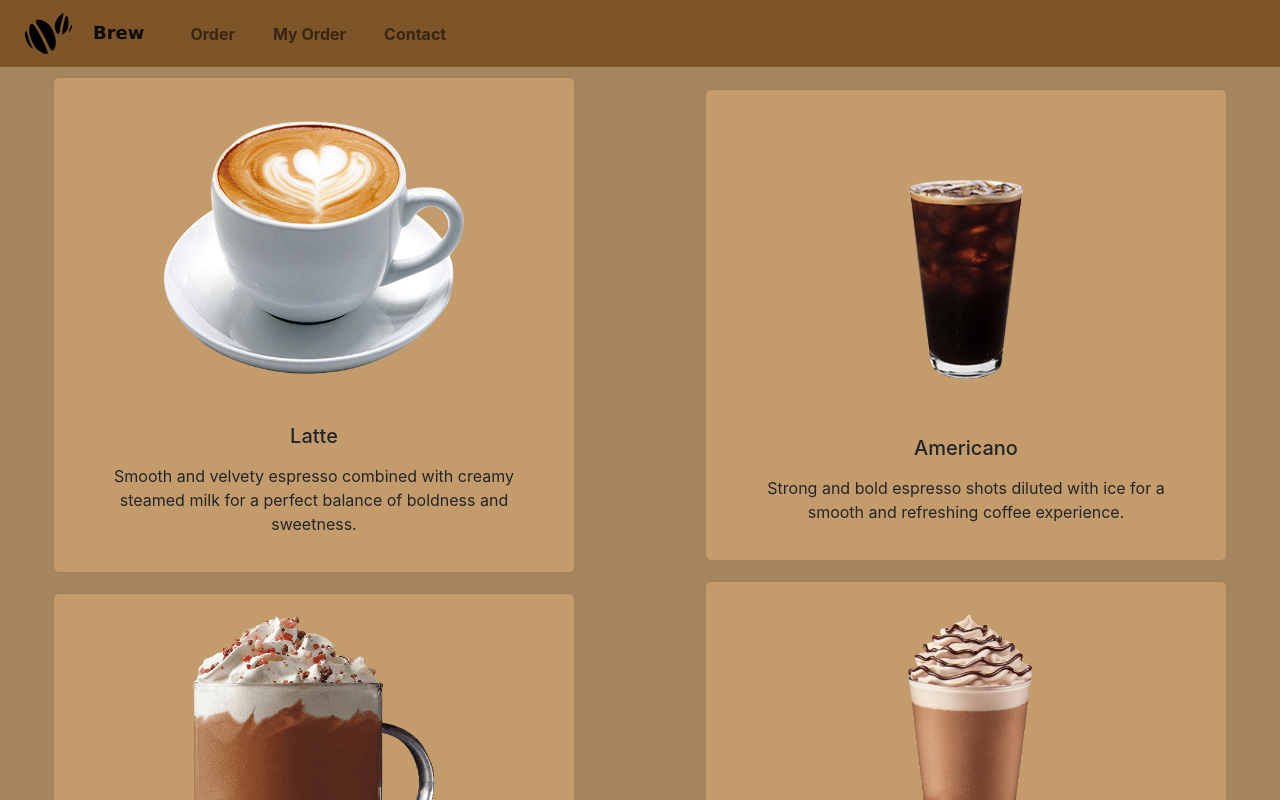
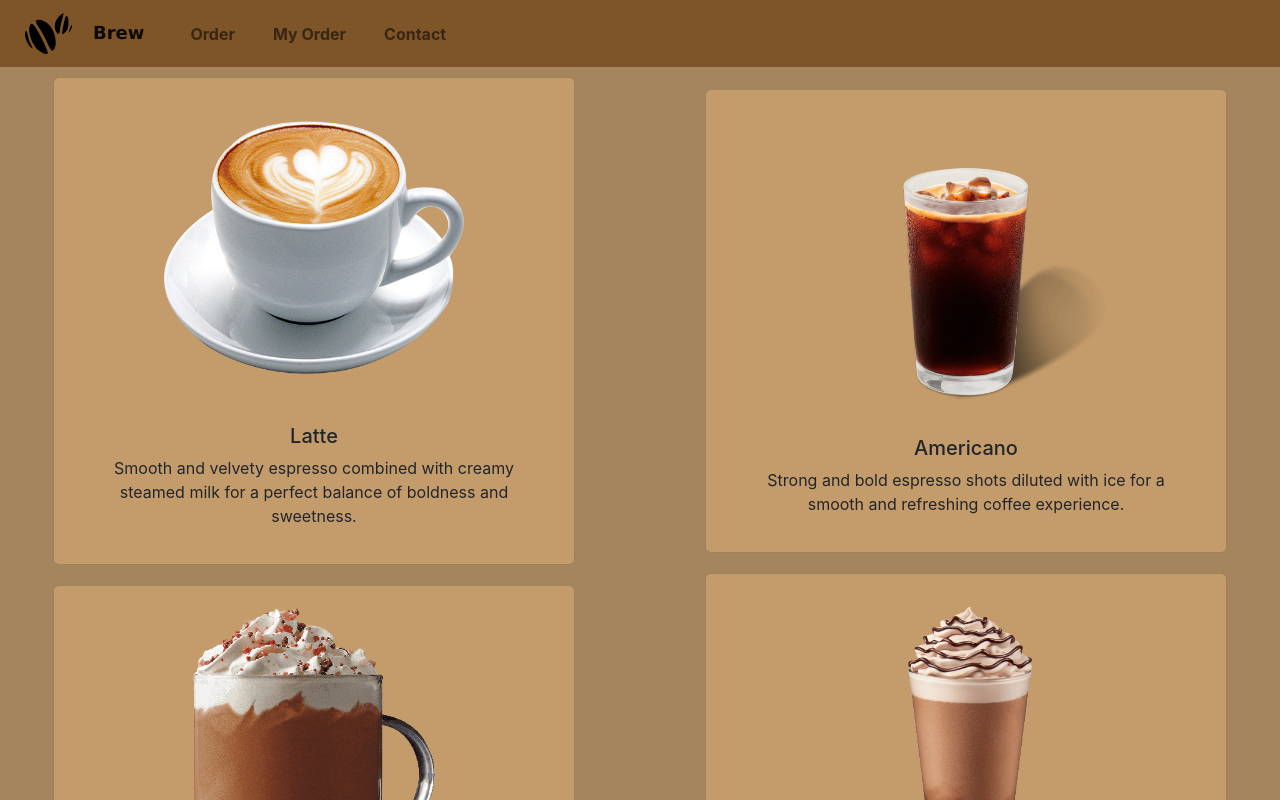
Before and after one commit to selimcavas/brew, a React (Create React App) app in the folder brew/: page / in a window 1280 px wide. Shown: the top 800 px of the page. Built offline with nearby package versions, Linux system fonts and the light colour scheme.

Commit message:
updated americano asset

```diff
--- a/brew/src/components/Card.js
+++ b/brew/src/components/Card.js
@@ -12,7 +12,7 @@ function Card(props) {
       />
       <div className="card-body">
         <h5 className="card-title">{props.title}</h5>
-        <p className="card-subtitle mt-3">{props.subtitle}</p>
+        <p className="card-subtitle mt-2">{props.subtitle}</p>
       </div>
     </div>
   );
```
Also changed, not shown: brew/src/assets/americano.png.
